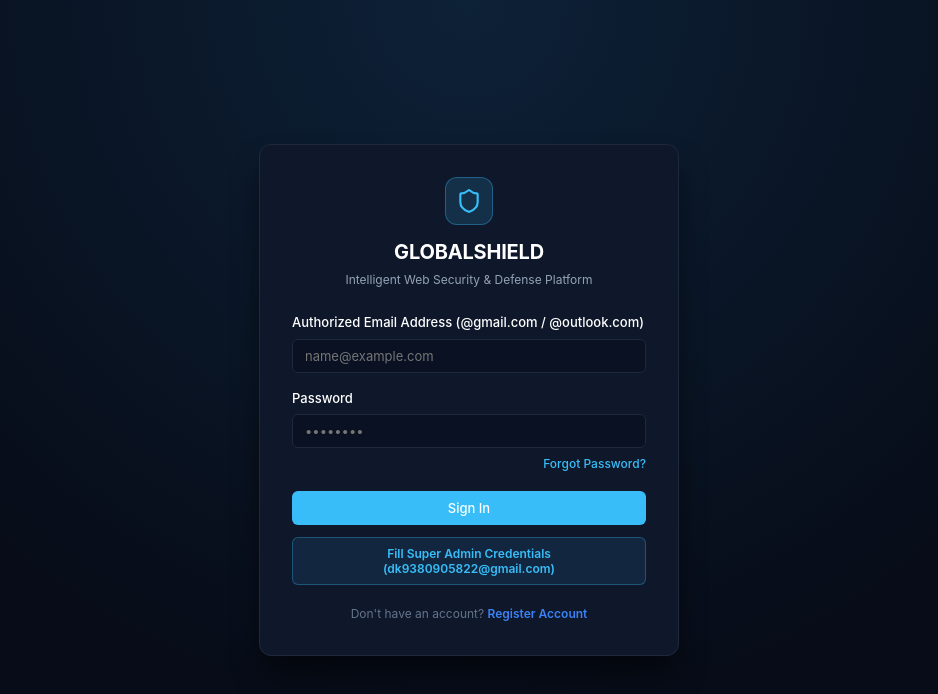
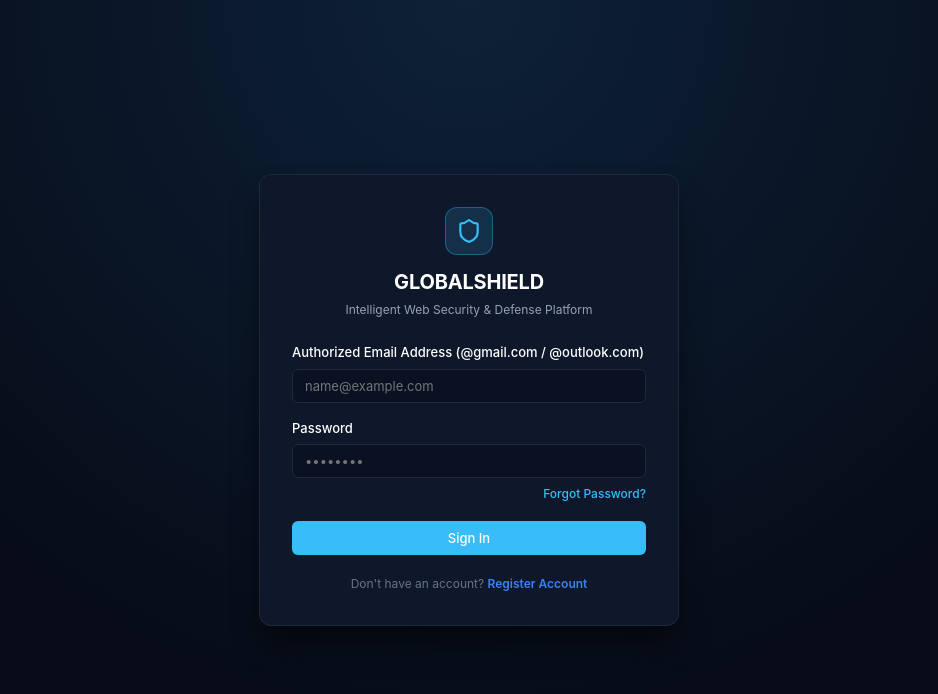
Before and after one commit to darshan29dk/websec, a React (Vite) app in the folder frontend/: page /login in a window 1280 px wide. Shown: the top 694 px of the page, without its empty margins (171-1109 px from the left). Built offline with nearby package versions, Linux system fonts and the light colour scheme; no server answers.

Commit message:
fix(login): remove all pre-filled login details and credential buttons from LoginPage

```diff
--- a/frontend/src/pages/LoginPage.tsx
+++ b/frontend/src/pages/LoginPage.tsx
@@ -208,30 +208,6 @@ export const LoginPage: React.FC = () => {
             <Button type="submit" variant="primary" isLoading={isLoading} style={{ width: '100%', marginTop: '4px' }}>
               Sign In
             </Button>
-
-            <button
-              type="button"
-              onClick={() => {
-                setEmail('dk9380905822@gmail.com');
-                setPassword('Dk#5822..com');
-                setError(null);
-              }}
-              style={{
-                background: 'rgba(56, 189, 248, 0.1)',
-                border: '1px solid rgba(56, 189, 248, 0.3)',
-                color: '#38bdf8',
-                borderRadius: '6px',
-                padding: '8px 12px',
-                fontSize: '12px',
-                fontWeight: 600,
-                cursor: 'pointer',
-                width: '100%',
-                marginTop: '12px',
-                transition: 'all 0.15s ease',
-              }}
-            >
-              Fill Super Admin Credentials (dk9380905822@gmail.com)
-            </button>
           </form>
         )}
 
```
